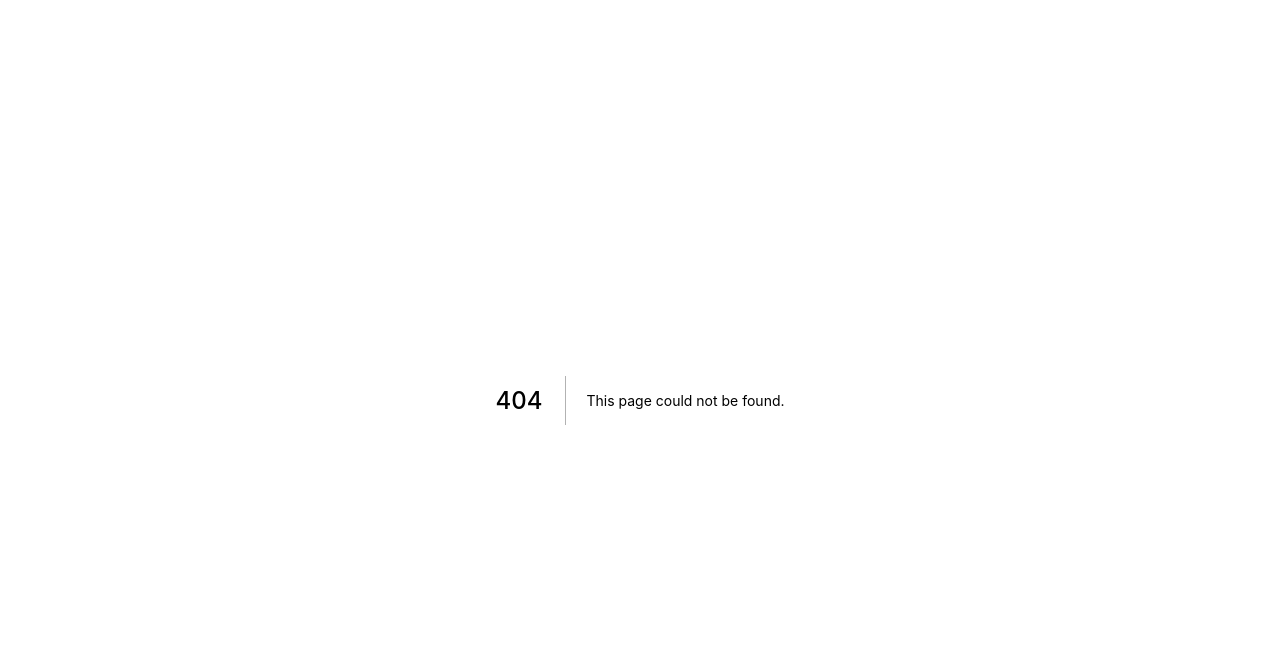
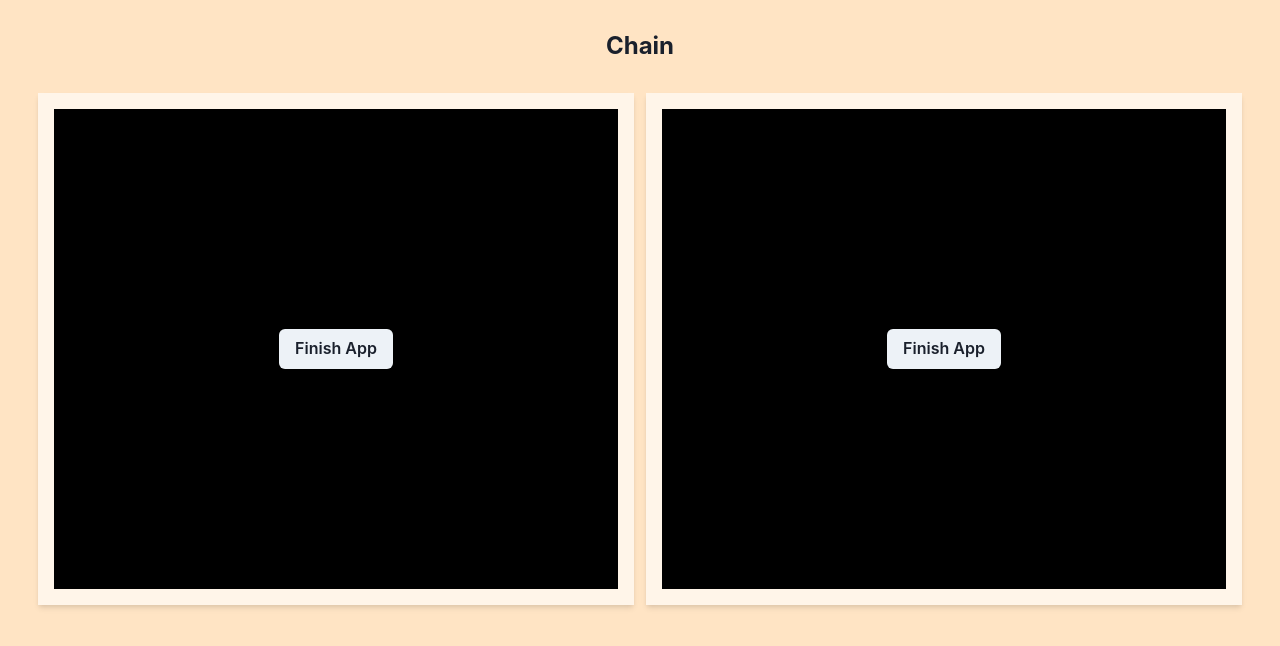
Before and after one commit to ju5td0m7m1nd/react-spring-example-mhtsai, a Next.js app: page /04 in a window 1280 px wide. Before the commit this address had no page. Shown: the top 646 px of the page. Built offline with nearby package versions, Linux system fonts and the light colour scheme.

Commit message:
feat: step04 chain

```diff
--- /dev/null
+++ b/pages/04.tsx
@@ -0,0 +1,81 @@
+import { Box, Button, Flex, Heading } from '@chakra-ui/react';
+import React, { useCallback, useState } from 'react';
+import { animated, useChain, useSpring, useSpringRef, useTransition } from 'react-spring';
+import BeforeAfter from '../containers/BeforeAfter';
+
+
+function Before() {
+  const [page, setPage] = useState<'app' | 'thankyou'>('app');
+
+  return (
+    <Flex bg='gray' alignItems="center" justifyContent="center" w="full" height="full">
+      {
+        page === "app" && <Flex w="full" h="full" bg="black">
+          <Button onClick={() => setPage('thankyou')} m="auto">Finish App</Button>
+        </Flex>
+      }
+       {
+        page === "thankyou" && <Heading color="#fff">Thank you</Heading>
+      }
+    </Flex>
+  )
+}
+
+function After() {
+  const [page, setPage] = useState<'app' | 'thankyou'>('app');
+
+  const boxShrinkRef = useSpringRef();
+
+  const style = useSpring({
+    ref: boxShrinkRef,
+    from: {
+      size: '100%',
+    },
+    to: {
+      size: '0%',
+    }
+  })
+
+  const textRef = useSpringRef();
+
+  const textStyle = useSpring({
+    ref: textRef,
+    from: {
+      marginTop: '100px',
+      opacity: 0,
+    },
+    to: {
+      marginTop: '0px',
+      opacity: 1,
+    }
+  })
+
+
+  useChain(page === 'app' ? []: [boxShrinkRef, textRef], [0, 1])
+
+  return (
+    <Flex bg='gray' alignItems="center" justifyContent="center" w="full" height="full" position="relative">
+      <animated.div style={{ width: style.size, height: style.size, overflow: 'hidden', position: 'absolute'}}>
+        <Flex w="full" h="full" bg="black">
+          <Button onClick={() => setPage('thankyou')} m="auto">Finish App</Button>
+        </Flex>
+      </animated.div>
+      <animated.div style={textStyle}>
+        <Heading color="#fff">Thank you</Heading>
+      </animated.div>
+    </Flex>
+  )
+}
+
+function Section04() {
+
+  return (
+    <BeforeAfter
+      before={<Before />}
+      after={<After />}
+      title="Chain"
+    />
+  )
+}
+
+export default Section04
```
